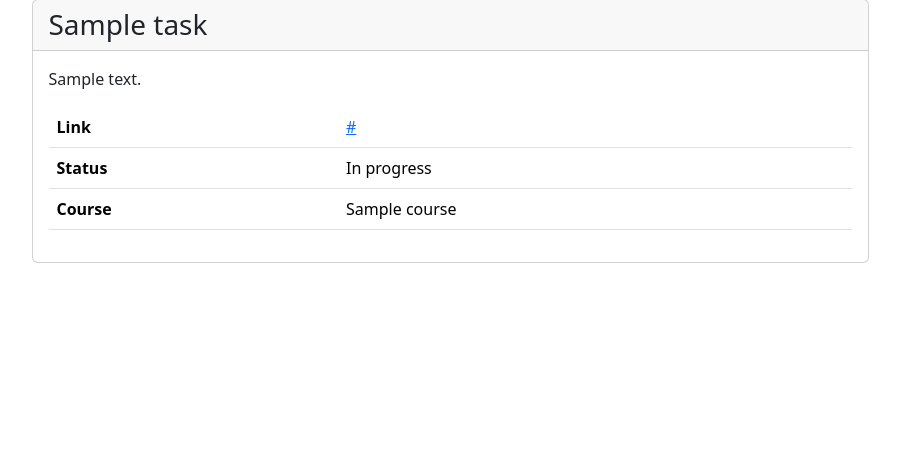
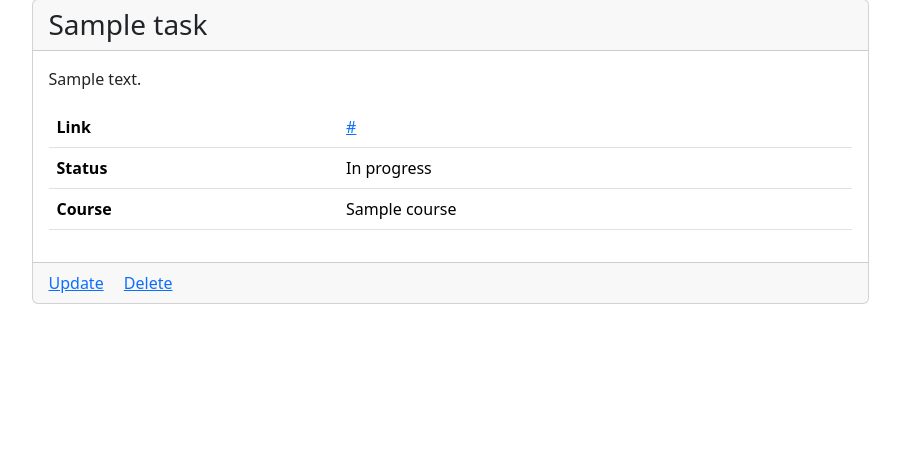
Before and after one commit to remortalite/course_tracker, a Django app: page /tasks/1/ in a window 1280 px wide. Shown: the part 113-562 px from the top of the page, without its empty margins (190-1090 px from the left). Run offline with Django 5.2, Linux system fonts and the light colour scheme; a user stored in the database is signed in; data comes from the database, SQL or seed files in the repository; tables that the repository leaves empty hold one stand-in row (values such as "Sample post"); some libraries are stand-ins or nearby versions.

Commit message:
Add buttons 'update' and 'delete' for Task detail view

```diff
--- a/course_tracker/templates/tasks/task_detail.html
+++ b/course_tracker/templates/tasks/task_detail.html
@@ -32,10 +32,10 @@
             </table>
         </div>
 
-        {% if object.author == request.user %}
+        {% if object.course.author == request.user %}
         <div class="card-footer">
-            <a class="card-link" href="{% url 'courses.update' pk=object.id %}">{% trans 'Update' %}</a>
-            <a class="card-link" href="{% url 'courses.delete' pk=object.id %}">{% trans 'Delete' %}</a>
+            <a class="card-link" href="{% url 'tasks.update' pk=object.id %}">{% trans 'Update' %}</a>
+            <a class="card-link" href="{% url 'tasks.delete' pk=object.id %}">{% trans 'Delete' %}</a>
         </div>
         {% endif %}
     </div>
```
